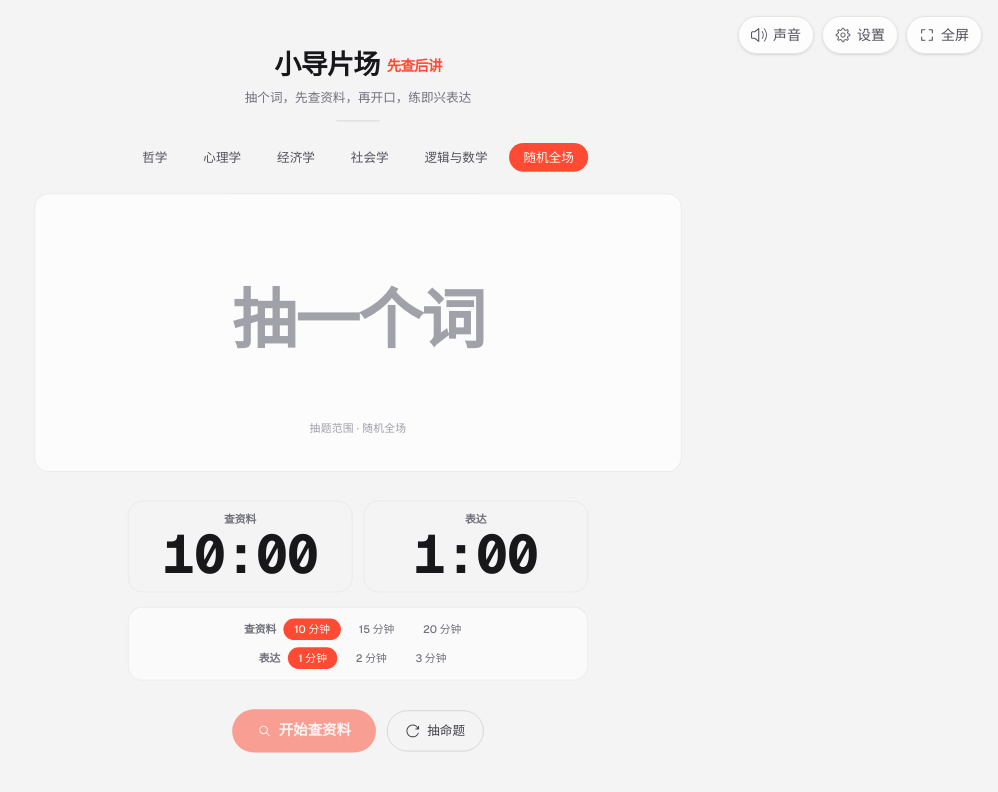
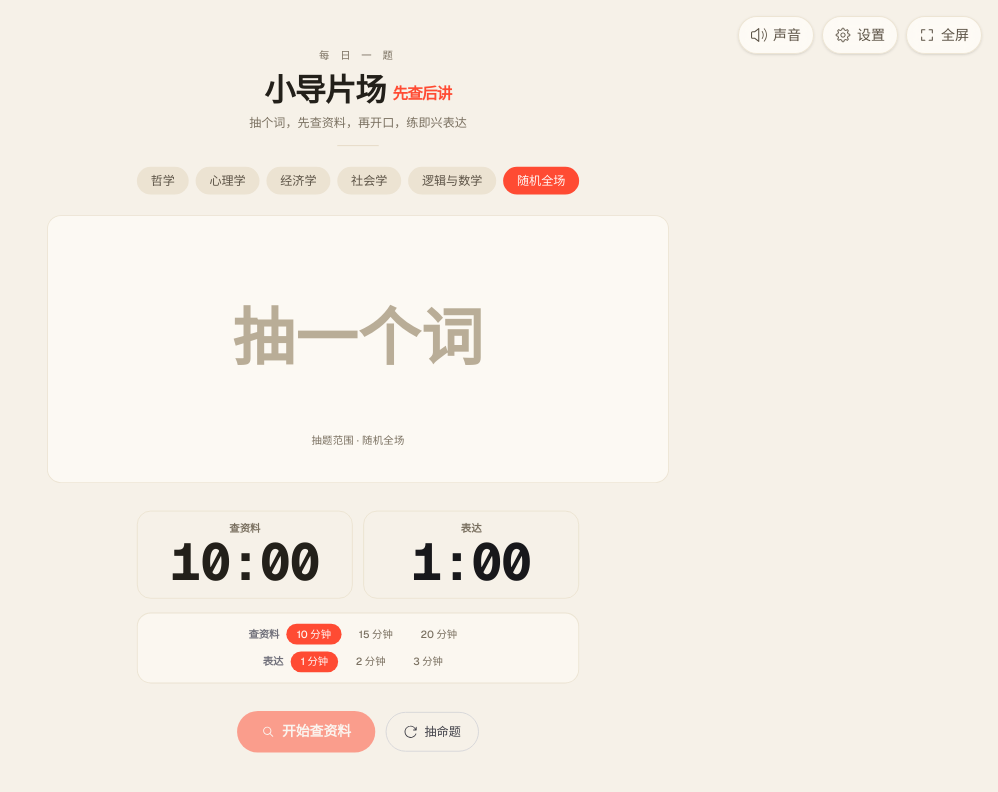
Before and after one commit to makeagreatcoup/xiaodao-speak, a Next.js app: page / in a window 1280 px wide. Shown: the top 792 px of the page, without its empty margins (282-1280 px from the left). Built offline with nearby package versions, Linux system fonts and the light colour scheme.

Commit message:
暖纸出版感换肤：米纸底色#f6f1e8、墨色文字、宋体衬线大词+眉标报头、暖驼边框、深色暖墨#161310

```diff
--- a/app/globals.css
+++ b/app/globals.css
@@ -5,6 +5,8 @@
   --color-accent-fg: #fff7f5;
   --font-sans: var(--font-geist-sans);
   --font-mono: var(--font-geist-mono);
+  --font-serif: "Songti SC", "Noto Serif SC", "Source Han Serif SC", "STSong",
+    Georgia, "Times New Roman", serif;
 }
 
 :root {
@@ -20,13 +22,14 @@ body {
     "Microsoft YaHei", sans-serif;
   -webkit-font-smoothing: antialiased;
   text-rendering: optimizeLegibility;
-  /* 兜底底色：安静中性灰，非纯白（避免拍照过曝），出版感 */
-  background-color: #f4f4f5;
+  /* 兜底底色：暖纸出版感（米白纸张，非纯白避免拍照过曝） */
+  background-color: #f6f1e8;
 }
 
 @media (prefers-color-scheme: dark) {
   body {
-    background-color: #09090b;
+    /* 暗色：暖墨底（非冷蓝黑），跟随系统 */
+    background-color: #161310;
   }
 }
 
@@ -46,13 +49,14 @@ body {
   justify-content: center;
   text-align: center;
   padding: 0 0.75rem;
+  font-family: var(--font-serif);
   font-size: clamp(2.5rem, 6.5vw, 4.5rem);
-  font-weight: 700;
-  letter-spacing: -0.025em;
+  font-weight: 600;
+  letter-spacing: 0.01em;
   line-height: 1.1;
-  color: #18181b;
+  color: #23201a;
 }
-/* 定格词：与滚动窗同高同字号，居中显示，长词可自动折两行 */
+/* 定格词：衬线大词，墨色 → 主题红，克制辉光 */
 .reel-word {
   height: 200px;
   display: flex;
@@ -60,17 +64,17 @@ body {
   justify-content: center;
   text-align: center;
   padding: 0 0.75rem;
+  font-family: var(--font-serif);
   font-size: clamp(2.5rem, 6.5vw, 4.5rem);
-  font-weight: 700;
-  letter-spacing: -0.025em;
+  font-weight: 600;
+  letter-spacing: 0.01em;
   line-height: 1.1;
   color: var(--color-accent);
-  /* 锁定：中性色 → 主题红，轻微过冲回弹并放大强调（克制辉光，出版感） */
   animation: lockIn 0.6s cubic-bezier(0.34, 1.4, 0.5, 1) both;
 }
 @keyframes lockIn {
   0% {
-    color: #18181b;
+    color: #23201a;
     text-shadow: 0 0 0 rgba(255, 75, 51, 0);
     transform: scale(1);
   }
@@ -84,14 +88,14 @@ body {
   }
 }
 .dark .reel-row {
-  color: #fafafa;
+  color: #ece3d4;
 }
 .dark .reel-word {
   animation-name: lockInDark;
 }
 @keyframes lockInDark {
   0% {
-    color: #fafafa;
+    color: #ece3d4;
     text-shadow: 0 0 0 rgba(255, 75, 51, 0);
     transform: scale(1);
   }
@@ -105,11 +109,11 @@ body {
   }
 }
 .reel-word--empty {
-  color: #a1a1aa;
+  color: #b9ad97;
   animation: none;
 }
 .dark .reel-word--empty {
-  color: #71717a;
+  color: #8a7f6c;
 }
 
 /* Respect reduced motion at the CSS level too */
--- a/components/PromptStage.tsx
+++ b/components/PromptStage.tsx
@@ -691,7 +691,7 @@ export function PromptStage() {
     <section
       id="stage"
       ref={sectionRef}
-      className="relative mx-auto flex h-[100dvh] w-full max-w-3xl flex-col items-center overflow-hidden bg-zinc-100 px-4 sm:px-6 dark:bg-zinc-950"
+      className="relative mx-auto flex h-[100dvh] w-full max-w-3xl flex-col items-center overflow-hidden bg-[#f6f1e8] px-4 sm:px-6 dark:bg-[#161310]"
     >
       {/* 右上角：设置入口（已表达可在设置里查看，主屏不挂徽标） */}
       <div className="fixed right-4 top-4 z-40 flex items-center gap-2">
@@ -699,7 +699,7 @@ export function PromptStage() {
           onClick={() => setMuted((m) => !m)}
           aria-label={muted ? "开启声音" : "关闭声音"}
           title={muted ? "开启声音" : "关闭声音"}
-          className="inline-flex items-center gap-1.5 rounded-full border border-zinc-200 bg-white/80 px-3 py-2 text-sm font-medium text-zinc-600 shadow-sm backdrop-blur transition-colors hover:text-accent dark:border-zinc-800 dark:bg-zinc-900/80 dark:text-zinc-300"
+          className="inline-flex items-center gap-1.5 rounded-full border border-[#e6dcc6]/70 bg-[#fffdf8]/80 px-3 py-2 text-sm font-medium text-[#5c5346] shadow-sm backdrop-blur transition-colors hover:text-accent dark:border-[#ffffff]/10 dark:bg-[#ffffff]/5 dark:text-[#cfc4b0]"
         >
           {muted ? (
             <SpeakerOffIcon className="h-4 w-4" />
@@ -712,7 +712,7 @@ export function PromptStage() {
           onClick={() => setSettingsOpen(true)}
           aria-label="设置"
           title="设置"
-          className="inline-flex items-center gap-1.5 rounded-full border border-zinc-200 bg-white/80 px-3 py-2 text-sm font-medium text-zinc-600 shadow-sm backdrop-blur transition-colors hover:text-accent dark:border-zinc-800 dark:bg-zinc-900/80 dark:text-zinc-300"
+          className="inline-flex items-center gap-1.5 rounded-full border border-[#e6dcc6]/70 bg-[#fffdf8]/80 px-3 py-2 text-sm font-medium text-[#5c5346] shadow-sm backdrop-blur transition-colors hover:text-accent dark:border-[#ffffff]/10 dark:bg-[#ffffff]/5 dark:text-[#cfc4b0]"
         >
           <GearIcon className="h-4 w-4" />
           设置
@@ -721,7 +721,7 @@ export function PromptStage() {
           onClick={toggleFs}
           aria-label={isFs ? "退出全屏" : "进入全屏"}
           title={isFs ? "退出全屏" : "进入全屏"}
-          className="inline-flex items-center gap-1.5 rounded-full border border-zinc-200 bg-white/80 px-3 py-2 text-sm font-medium text-zinc-600 shadow-sm backdrop-blur transition-colors hover:text-accent dark:border-zinc-800 dark:bg-zinc-900/80 dark:text-zinc-300"
+          className="inline-flex items-center gap-1.5 rounded-full border border-[#e6dcc6]/70 bg-[#fffdf8]/80 px-3 py-2 text-sm font-medium text-[#5c5346] shadow-sm backdrop-blur transition-colors hover:text-accent dark:border-[#ffffff]/10 dark:bg-[#ffffff]/5 dark:text-[#cfc4b0]"
         >
           {isFs ? (
             <ExitFullScreenIcon className="h-4 w-4" />
@@ -742,18 +742,21 @@ export function PromptStage() {
             transformOrigin: "center center",
           }}
         >
-      {/* 头部：站点名 + 一句话说明（出版感：大标题 + 短发丝规） */}
+      {/* 头部：出版感报头 —— 眉标 + 衬线大标题 + 发丝规 */}
       <header className="mb-6 text-center">
-        <h1 className="text-3xl font-bold tracking-tight text-zinc-900 dark:text-zinc-50">
+        <p className="mb-3 text-xs font-medium tracking-[0.4em] text-[#7a7060] dark:text-[#a89c88]">
+          每 日 一 题
+        </p>
+        <h1 className="font-serif text-4xl font-bold tracking-tight text-[#23201a] dark:text-[#ece3d4]">
           小导片场
-          <span className="ml-2 align-middle text-base font-semibold text-accent">
+          <span className="ml-2 align-middle text-lg font-semibold text-accent">
             先查后讲
           </span>
         </h1>
-        <p className="mt-2 text-sm text-zinc-500 dark:text-zinc-400">
+        <p className="mt-2 text-sm text-[#7a7060] dark:text-[#a89c88]">
           抽个词，先查资料，再开口，练即兴表达
         </p>
-        <div className="mx-auto mt-4 h-px w-12 bg-zinc-300 dark:bg-zinc-700" />
+        <div className="mx-auto mt-4 h-px w-12 bg-[#e3d8c2] dark:bg-[#ffffff]/10" />
       </header>
 
       {/* 命题分类：随机全场 + 内置 4 领域 + 我的命题 */}
@@ -770,8 +773,8 @@ export function PromptStage() {
                 (active
                   ? "bg-accent text-accent-fg"
                   : isAll
-                    ? "bg-zinc-900 text-white dark:bg-white dark:text-zinc-900"
-                    : "bg-zinc-100 text-zinc-600 hover:bg-zinc-200 dark:bg-zinc-900 dark:text-zinc-400 dark:hover:bg-zinc-800")
+                    ? "bg-[#23201a] text-white dark:bg-[#ece3d4] dark:text-[#161310]"
+                    : "bg-[#ece3d2] text-[#5c5346] hover:bg-[#e2d6bf] dark:bg-[#ffffff]/5 dark:text-[#a89c88] dark:hover:bg-[#ffffff]/10")
               }
             >
               {c.name}
@@ -789,7 +792,7 @@ export function PromptStage() {
                   "rounded-full px-4 py-1.5 text-sm font-medium transition-colors " +
                   (active
                     ? "bg-accent text-accent-fg"
-                    : "bg-zinc-100 text-zinc-600 hover:bg-zinc-200 dark:bg-zinc-900 dark:text-zinc-400 dark:hover:bg-zinc-800")
+                    : "bg-[#ece3d2] text-[#5c5346] hover:bg-[#e2d6bf] dark:bg-[#ffffff]/5 dark:text-[#a89c88] dark:hover:bg-[#ffffff]/10")
                 }
               >
                 {name}
@@ -814,7 +817,7 @@ export function PromptStage() {
 
       {/* 命题卡：大词轮盘（老虎机），居中核心 */}
       <div className="relative w-full">
-        <div className="rounded-2xl border border-zinc-200/70 bg-white/70 p-8 text-center dark:border-zinc-800/70 dark:bg-zinc-900/50 sm:p-10">
+        <div className="rounded-2xl border border-[#e6dcc6]/70 bg-[#fffdf8]/70 p-8 text-center dark:border-[#ffffff]/10 dark:bg-[#ffffff]/5 sm:p-10">
           <div className="reel-window mx-auto" aria-live="polite">
             {spinning ? (
               <div key="reel-col" ref={reelRef} className="reel-col">
@@ -836,7 +839,7 @@ export function PromptStage() {
           </div>
 
           {/* 类型说明小字：居中且固定——值放进预留宽度的 span，滚动→定格时本词类别值出现也不横移 */}
-          <p className="mt-3 text-center text-xs tracking-wide text-zinc-400 dark:text-zinc-500">
+          <p className="mt-3 text-center text-xs tracking-wide text-[#7a7060] dark:text-[#a89c88]">
             {capPrefix}
             {(spinning || prompt) && (
               <span className="inline-block min-w-[4em] text-left">{capValue}</span>
@@ -854,10 +857,10 @@ export function PromptStage() {
               "flex-1 rounded-2xl border px-3 py-3 text-center transition-colors " +
               (phase === "research"
                 ? "border-accent bg-accent/5"
-                : "border-zinc-200/70 dark:border-zinc-800/70")
+                : "border-[#e6dcc6]/70 dark:border-[#ffffff]/10")
             }
           >
-            <div className="text-xs font-semibold text-zinc-500 dark:text-zinc-400">
+            <div className="text-xs font-semibold text-[#7a7060] dark:text-[#a89c88]">
               查资料
             </div>
             <div
@@ -865,7 +868,7 @@ export function PromptStage() {
                 "font-mono text-5xl font-bold tabular-nums tracking-tight sm:text-6xl " +
                 (phase === "research"
                   ? "text-accent"
-                  : "text-zinc-900 dark:text-zinc-50")
+                  : "text-[#23201a] dark:text-[#ece3d4]")
               }
             >
               {fmt(Math.round(researchShown))}
@@ -877,10 +880,10 @@ export function PromptStage() {
               "flex-1 rounded-2xl border px-3 py-3 text-center transition-colors " +
               (phase === "speak"
                 ? "border-accent bg-accent/5"
-                : "border-zinc-200/70 dark:border-zinc-800/70")
+                : "border-[#e6dcc6]/70 dark:border-[#ffffff]/10")
             }
           >
-            <div className="text-xs font-semibold text-zinc-500 dark:text-zinc-400">
+            <div className="text-xs font-semibold text-[#7a7060] dark:text-[#a89c88]">
               表达
             </div>
             <div
@@ -899,7 +902,7 @@ export function PromptStage() {
 
       {/* 时间选择：放在两个时间底下，查资料 / 表达 两组小按钮 */}
       <div className="mt-4 w-full max-w-lg">
-        <div className="flex flex-wrap items-center justify-center gap-x-5 gap-y-2 rounded-2xl border border-zinc-200/70 bg-white/50 px-4 py-3 dark:border-zinc-800/70 dark:bg-zinc-900/40">
+        <div className="flex flex-wrap items-center justify-center gap-x-5 gap-y-2 rounded-2xl border border-[#e6dcc6]/70 bg-[#fffdf8]/50 px-4 py-3 dark:border-[#ffffff]/10 dark:bg-[#ffffff]/5">
           <div className="flex items-center gap-2">
             <span className="text-xs font-semibold text-zinc-500 dark:text-zinc-400">
               查资料
@@ -917,7 +920,7 @@ export function PromptStage() {
                   "rounded-full px-3 py-1 text-xs font-medium transition-colors " +
                   (d.value === researchDuration
                     ? "bg-accent text-accent-fg"
-                    : "text-zinc-500 hover:bg-zinc-100 dark:text-zinc-400 dark:hover:bg-zinc-900")
+                    : "text-[#7a7060] hover:bg-[#ece3d2] dark:text-[#a89c88] dark:hover:bg-[#ffffff]/10")
                 }
               >
                 {d.label}
@@ -941,7 +944,7 @@ export function PromptStage() {
                   "rounded-full px-3 py-1 text-xs font-medium transition-colors " +
                   (d.value === speakDuration
                     ? "bg-accent text-accent-fg"
-                    : "text-zinc-500 hover:bg-zinc-100 dark:text-zinc-400 dark:hover:bg-zinc-900")
+                    : "text-[#7a7060] hover:bg-[#ece3d2] dark:text-[#a89c88] dark:hover:bg-[#ffffff]/10")
                 }
               >
                 {d.label}
@@ -968,7 +971,7 @@ export function PromptStage() {
           <>
             <button
               onClick={toggleRunning}
-              className="inline-flex items-center gap-2 rounded-full border border-zinc-300 px-5 py-3 text-sm font-medium text-zinc-700 transition-colors hover:bg-zinc-100 dark:border-zinc-700 dark:text-zinc-300 dark:hover:bg-zinc-900"
+              className="inline-flex items-center gap-2 rounded-full border border-[#e6dcc6] px-5 py-3 text-sm font-medium text-[#5c5346] transition-colors hover:bg-[#ece3d2] dark:border-[#ffffff]/10 dark:text-[#cfc4b0] dark:hover:bg-[#ffffff]/5"
             >
               <StopIcon className="h-4 w-4" />
               {running ? "暂停" : "继续"}
@@ -1063,19 +1066,19 @@ export function PromptStage() {
             onClick={() => setSettingsOpen(false)}
             aria-hidden
           />
-          <div className="relative flex max-h-[85vh] w-full max-w-2xl flex-col overflow-hidden rounded-2xl border border-zinc-200 bg-white shadow-xl dark:border-zinc-800 dark:bg-zinc-900">
+          <div className="relative flex max-h-[85vh] w-full max-w-2xl flex-col overflow-hidden rounded-2xl border border-[#e6dcc6] bg-[#fffdf8] shadow-xl dark:border-[#ffffff]/10 dark:bg-[#1b1713]">
             {/* 头部 + 标签切换 */}
-            <div className="flex items-center justify-between border-b border-zinc-200 px-5 py-3 dark:border-zinc-800">
+            <div className="flex items-center justify-between border-b border-[#e6dcc6] px-5 py-3 dark:border-[#ffffff]/10">
               <h3 className="text-base font-semibold text-zinc-900 dark:text-zinc-50">设置</h3>
               <button
                 onClick={() => setSettingsOpen(false)}
-                className="rounded-full p-1 text-zinc-400 transition-colors hover:bg-zinc-100 hover:text-zinc-600 dark:hover:bg-zinc-800"
+                className="rounded-full p-1 text-[#7a7060] transition-colors hover:bg-[#ece3d2] hover:text-[#23201a] dark:hover:bg-[#ffffff]/5"
                 aria-label="关闭"
               >
                 <span className="block h-5 w-5 text-center text-lg leading-5">×</span>
               </button>
             </div>
-            <div className="flex gap-1 border-b border-zinc-200 px-3 dark:border-zinc-800">
+            <div className="flex gap-1 border-b border-[#e6dcc6] px-3 dark:border-[#ffffff]/10">
               {([
                 { k: "bank", label: "话题库" },
                 { k: "expressed", label: "已表达" },
@@ -1088,7 +1091,7 @@ export function PromptStage() {
                     "relative px-3 py-2.5 text-sm font-medium transition-colors " +
                     (settingsTab === t.k
                       ? "text-accent"
-                      : "text-zinc-500 hover:text-zinc-800 dark:text-zinc-400 dark:hover:text-zinc-200")
+                      : "text-[#7a7060] hover:text-[#23201a] dark:text-[#a89c88] dark:hover:text-[#ece3d4]")
                   }
                 >
                   {t.label}
@@ -1331,7 +1334,7 @@ export function PromptStage() {
               </div>
               <button
                 onClick={() => setImportOpen(false)}
-                className="rounded-full p-1 text-zinc-400 transition-colors hover:bg-zinc-100 hover:text-zinc-600 dark:hover:bg-zinc-800"
+                className="rounded-full p-1 text-[#7a7060] transition-colors hover:bg-[#ece3d2] hover:text-[#23201a] dark:hover:bg-[#ffffff]/5"
                 aria-label="关闭"
               >
                 <span className="block h-5 w-5 text-center text-lg leading-5">×</span>
@@ -1354,7 +1357,7 @@ export function PromptStage() {
                         "rounded-full px-3 py-1 text-xs font-medium transition-colors " +
                         (active
                           ? "bg-accent text-accent-fg"
-                          : "bg-zinc-100 text-zinc-600 hover:bg-zinc-200 dark:bg-zinc-900 dark:text-zinc-400 dark:hover:bg-zinc-800")
+                          : "bg-[#ece3d2] text-[#5c5346] hover:bg-[#e2d6bf] dark:bg-[#ffffff]/5 dark:text-[#a89c88] dark:hover:bg-[#ffffff]/10")
                       }
                     >
                       {o.name}
```
